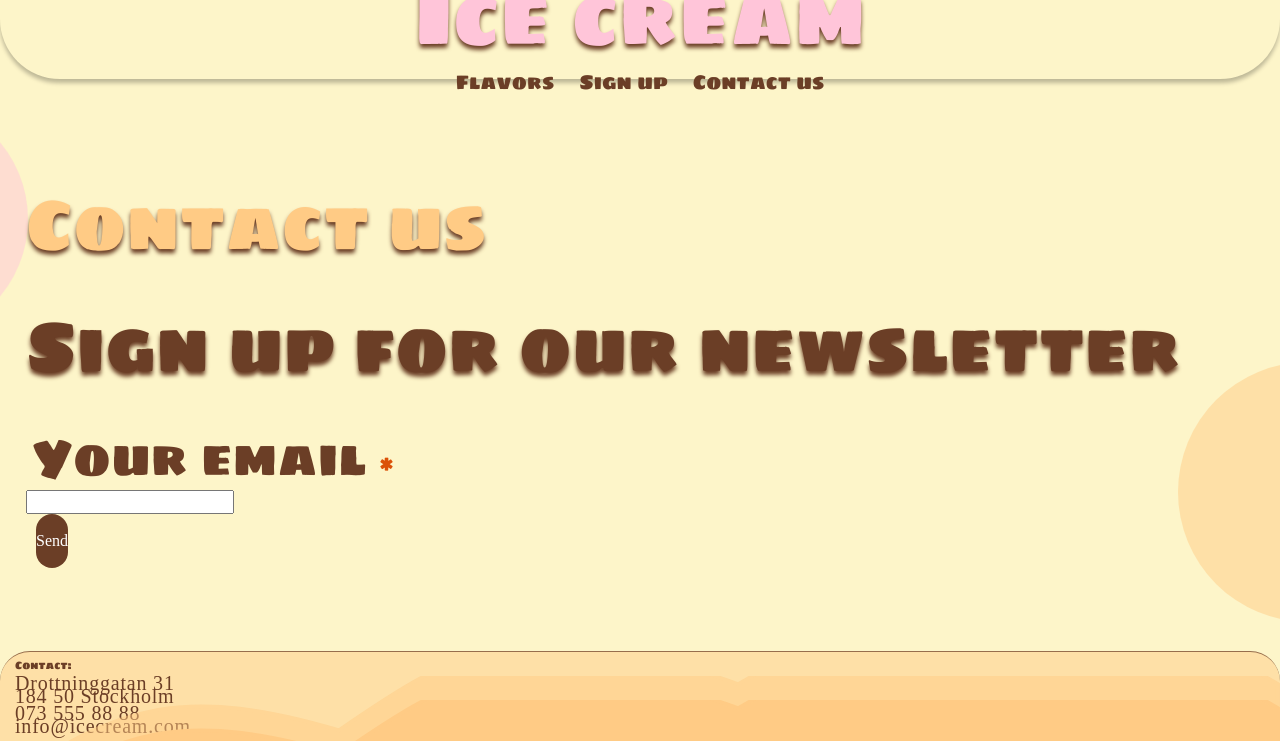
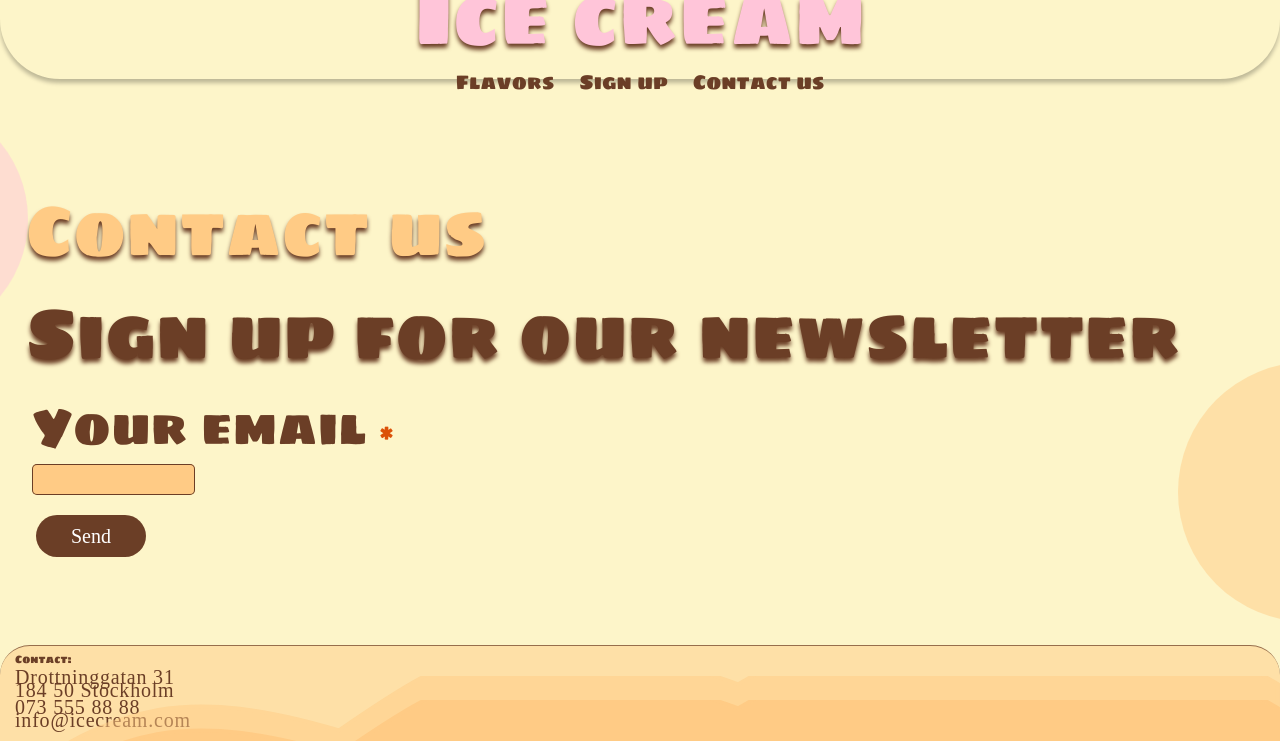
Before and after one commit to Carinalak/IceCream-copiedFromMyOwnProfile, a website built with Vite: page index.html in a window 1280 px wide. Shown: the top 741 px of the page. Built offline with nearby package versions, Linux system fonts and the light colour scheme; a web font is replaced by a local one.

Commit message:
:lipstick: style(newsletter) style newsletter section

```diff
--- a/src/scss/abstracts/_mixins.scss
+++ b/src/scss/abstracts/_mixins.scss
@@ -34,7 +34,7 @@
     }
 
     @if $paddingValue == 'default' {
-        padding: 18px 0;
+        padding: 10px 35px;
     } @else {
         padding: $paddingValue;
     }
@@ -64,6 +64,8 @@
     }
 
     cursor: pointer;
+
+    font-size: 1.25rem;
 }
 
 @mixin boxShadow(
--- a/src/scss/components/_contactUs.scss
+++ b/src/scss/components/_contactUs.scss
@@ -97,13 +97,14 @@
     .news_letter_container {
         padding: 0 26px;
         .news_letter_title {
+            line-height: 40px;
             color: $chocolate-color;
             @include textShadow(title, 0, 0, 0, 0);
             margin: 25px 0 45px 0;
         }
 
         .news_letter_input_title {
-            margin: 0 0 5px 6px;
+            margin: 0 0 10px 6px;
             color: $chocolate-color;
 
             .request_section {
@@ -111,6 +112,22 @@
             }
         }
 
+        .news_letter_input_container {
+            margin-bottom: 20px;
+
+            input {
+                @include inputField(
+                    default,
+                    default,
+                    0 0 0 6px,
+                    default,
+                    default,
+                    default
+                );
+                height: 31px;
+                width: 163px;
+            }
+        }
         .news_letter_btn {
             @include buttonReset(
                 $buttonPrimary-default,
@@ -120,7 +137,6 @@
                 2rem,
                 $button-text
             );
-            flex: 1;
 
             &:focus {
                 background-color: $buttonPrimary-clicked;
```
